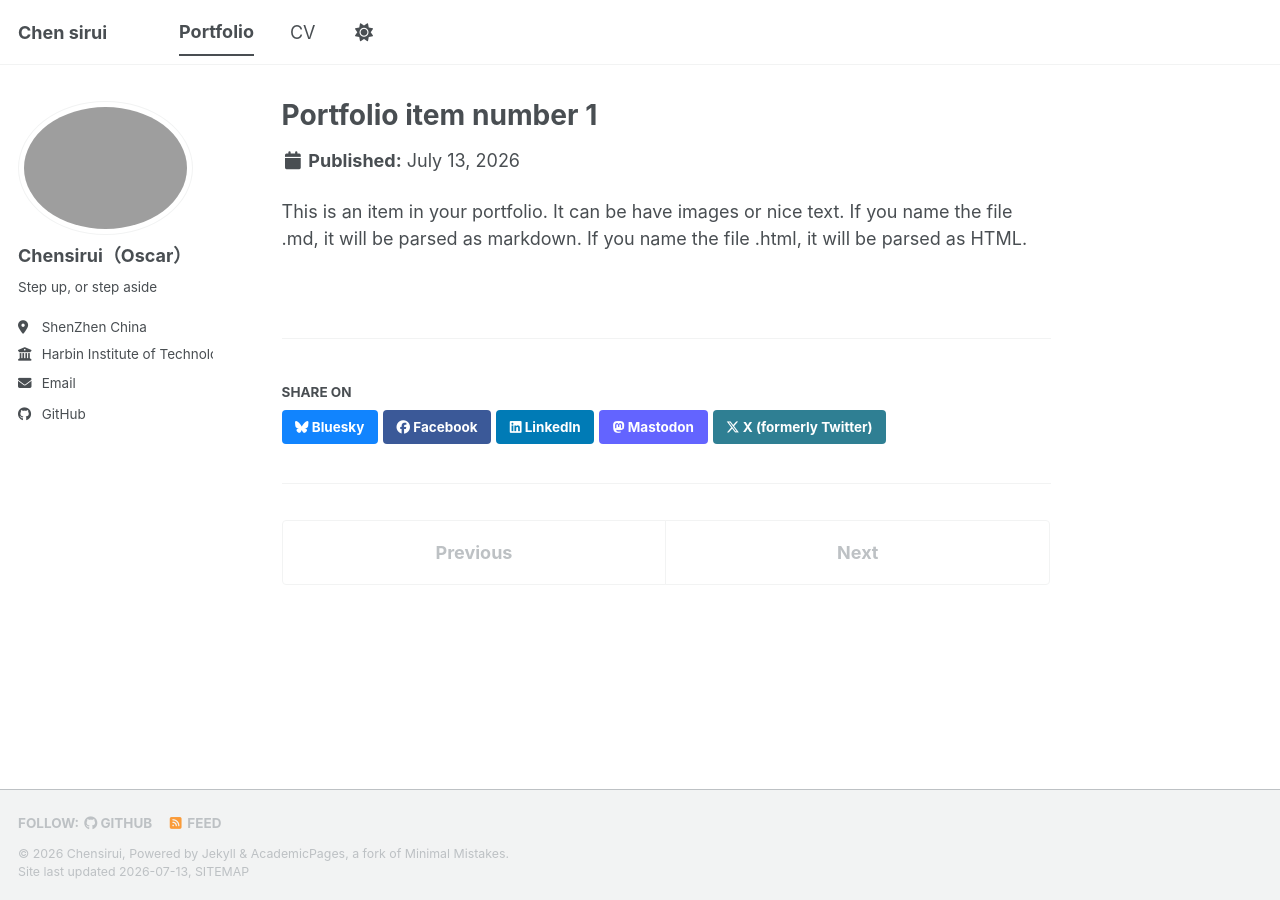
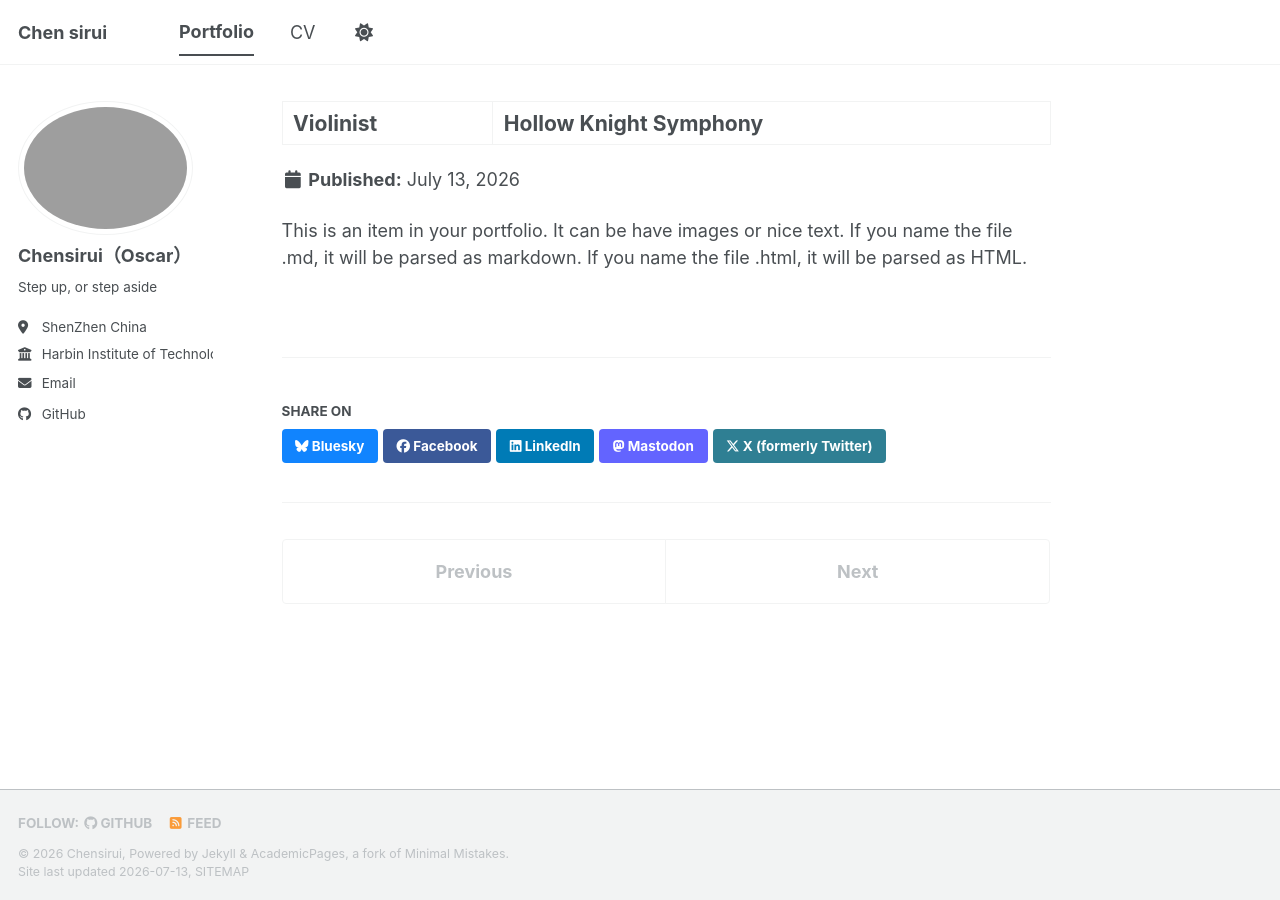
Before and after one commit to Oscar-Chen06/Oscar-Chen06.github.io, a Jekyll site: the page built from _portfolio/portfolio-1.md, in a window 1280 px wide. Built offline with Jekyll 4.4.1, drawn with Linux system fonts in a browser that asks for light colours; a style sheet for code colours, icons or effects is not loaded.

Commit message:
Update portfolio-1.md

```diff
--- a/_portfolio/portfolio-1.md
+++ b/_portfolio/portfolio-1.md
@@ -1,5 +1,5 @@
 ---
-title: "Portfolio item number 1"
+title: "Violinist | Hollow Knight Symphony"
 excerpt: "Performed as the lead violinist in front of an audience of 100+ students and faculty.You can watch our performance at [BV1p8Js6tEAq]
 <br/><img src='/images/violin.jpg'>"
 collection: portfolio
```
